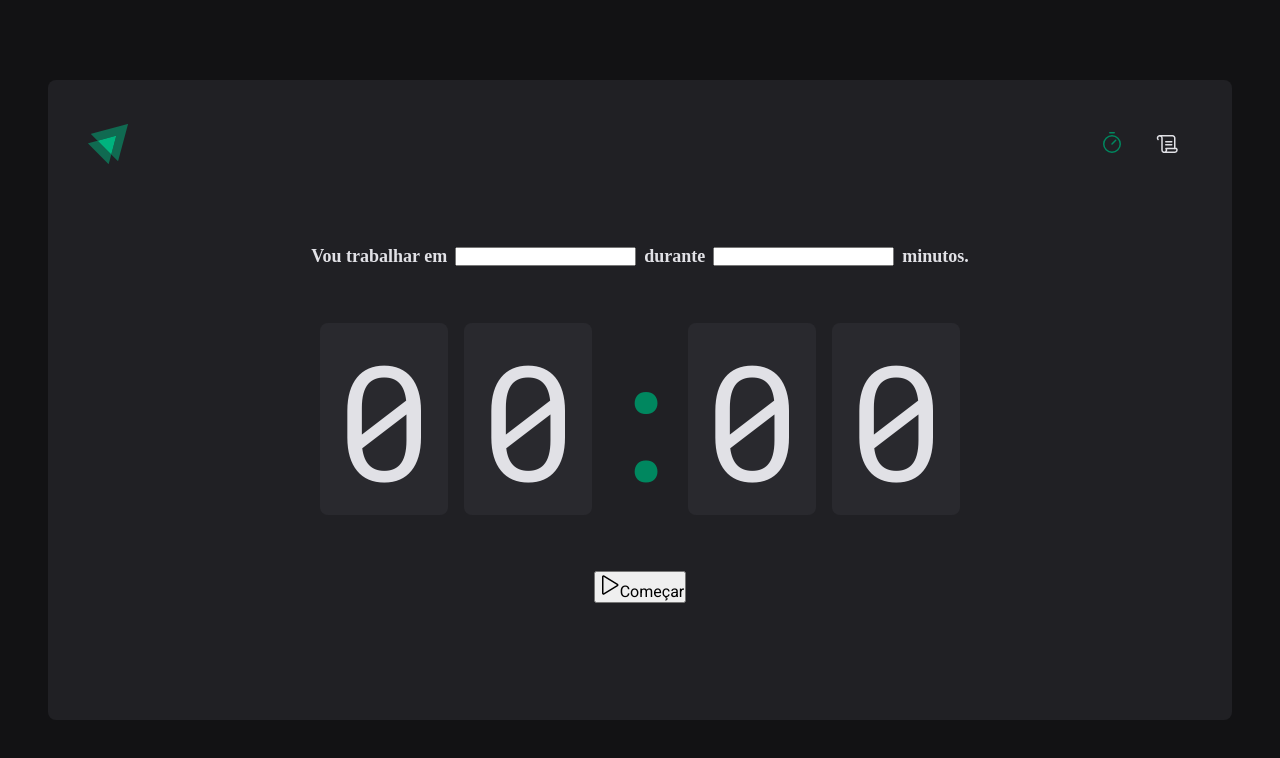
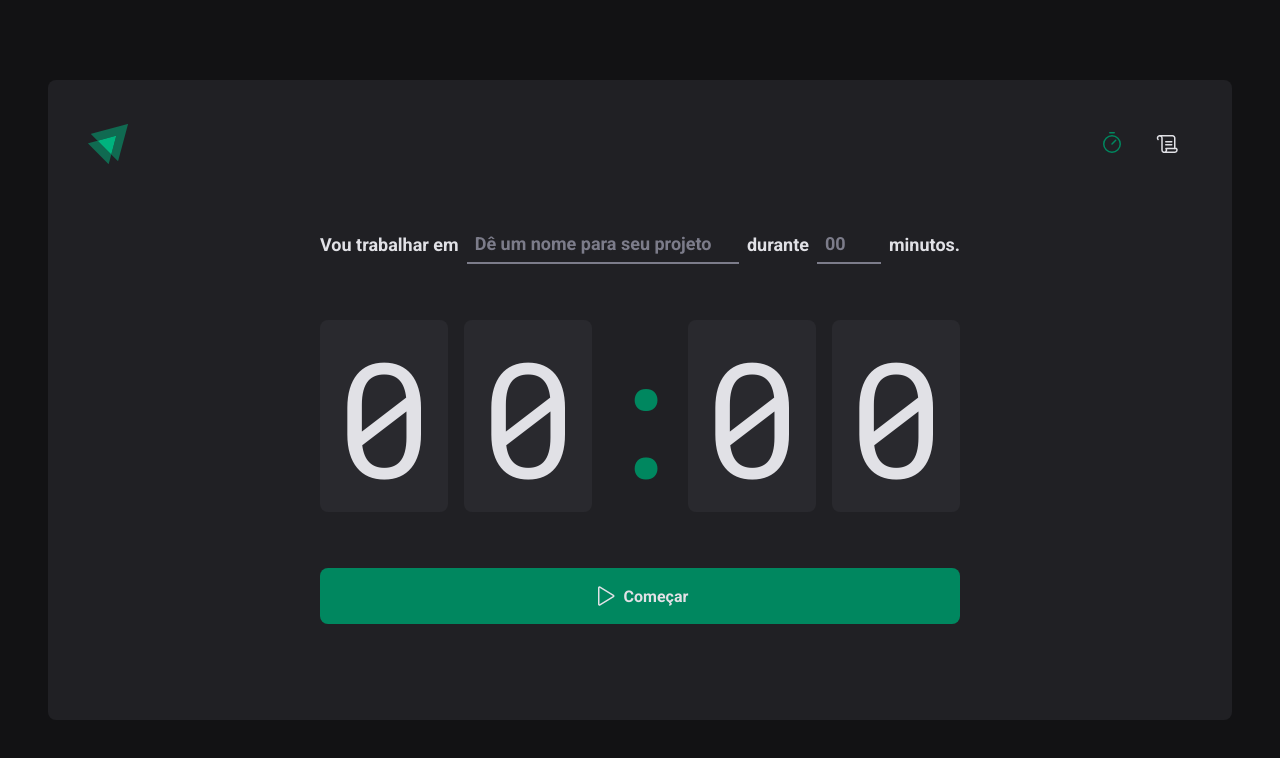
Before and after one commit to KioryFNC/IgniteTimer, a React (Vite) app: page / in a window 1280 px wide. Shown: the top 758 px of the page. Built offline with nearby package versions, Linux system fonts and the light colour scheme.

Commit message:
HomeFinished

```diff
--- a/src/pages/Home/index.tsx
+++ b/src/pages/Home/index.tsx
@@ -1,5 +1,5 @@
 import { Play } from "phosphor-react";
-import { CountDownContainer, FormContainer, HomeContainer, Separator } from "./styles";
+import { CountDownContainer, FormContainer, HomeContainer, MinutesAmountInput, Separator, StartCountDownButton, TaskInput } from "./styles";
 
 export function Home() {
   return (
@@ -7,9 +7,18 @@
       <form>
         <FormContainer>
           <label htmlFor="task">Vou trabalhar em</label>
-          <input id="task" />
+
+          <TaskInput
+            id="task"
+            placeholder="Dê um nome para seu projeto"
+          />
           <label htmlFor="minutesAmount">durante</label>
-          <input type="number" id="minutesAmount"/>
+
+          <MinutesAmountInput
+            type="number"
+            id="minutesAmount"
+            placeholder="00"
+          />
           <span>minutos.</span>
         </FormContainer>
 
@@ -21,10 +30,10 @@
           <span>0</span>
         </CountDownContainer>
 
-        <button type="submit">
+        <StartCountDownButton type="submit">
           <Play size={24}/>
           Começar
-        </button>
+        </StartCountDownButton>
       </form>
     </HomeContainer>
   )
--- a/src/pages/Home/styles.ts
+++ b/src/pages/Home/styles.ts
@@ -1,7 +1,7 @@
 import styled from "styled-components";
 
 export const HomeContainer = styled.main`
-flex: 1;
+  flex: 1;
   display: flex;
   flex-direction: column;
   align-items: center;
@@ -27,6 +27,34 @@
   flex-wrap: wrap;
 `;
 
+const BaseInput = styled.input`
+  background: transparent;
+  height: 2.5rem;
+  border: 0;
+  border-bottom: 2px solid ${(props) => props.theme['gray-500']};
+  font-weight: bold;
+  font-size: 1.125rem;
+  padding: 0 0.5rem;
+  color: ${(props) => props.theme['gray-100']};
+
+  &:focus {
+    box-shadow: none;
+    border-color: ${(props) => props.theme['green-500']};
+  }
+
+  &::placeholder {
+    color: ${(props) => props.theme['gray-500']};
+  }
+`;
+
+export const TaskInput = styled(BaseInput)`
+  flex: 1;
+`;
+
+export const MinutesAmountInput = styled(BaseInput)`
+  width: 4rem;
+`;
+
 export const CountDownContainer = styled.div`
   font-family: 'Roboto Mono', monospace;
   font-size: 10rem;
@@ -50,3 +78,27 @@
   display: flex;
   justify-content: center;
 `;
+
+export const StartCountDownButton = styled.button`
+  width: 100%;
+  border: 0;
+  padding: 1rem;
+  border-radius: 8px;
+  display: flex;
+  align-items: center;
+  justify-content: center;
+  cursor: pointer;
+  gap: 0.5rem;
+  font-weight: bold;
+  background: ${(props => props.theme['green-500'])};
+  color: ${(props => props.theme['gray-100'])};
+
+  &:disabled {
+    opacity: 0.7;
+    cursor: not-allowed;
+  }
+
+  &:not(:disabled):hover{
+    background: ${(props) => props.theme['green-700']};
+  }
+`;
--- a/src/styles/global.ts
+++ b/src/styles/global.ts
@@ -19,7 +19,7 @@
     -moz-osx-font-smoothing: grayscale;
   }
 
-  border-style, input-security, textarea, button {
+  body, input, textarea, button {
     font-family: 'Roboto', sans-serif;
     font-weight: 400;
     font-size: 1rem;
```
